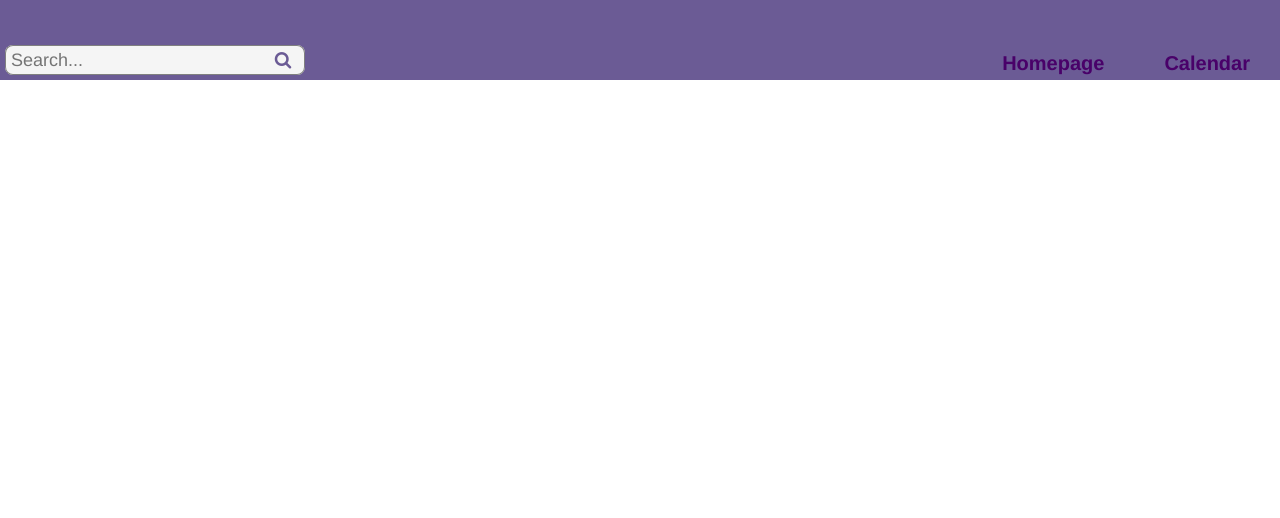
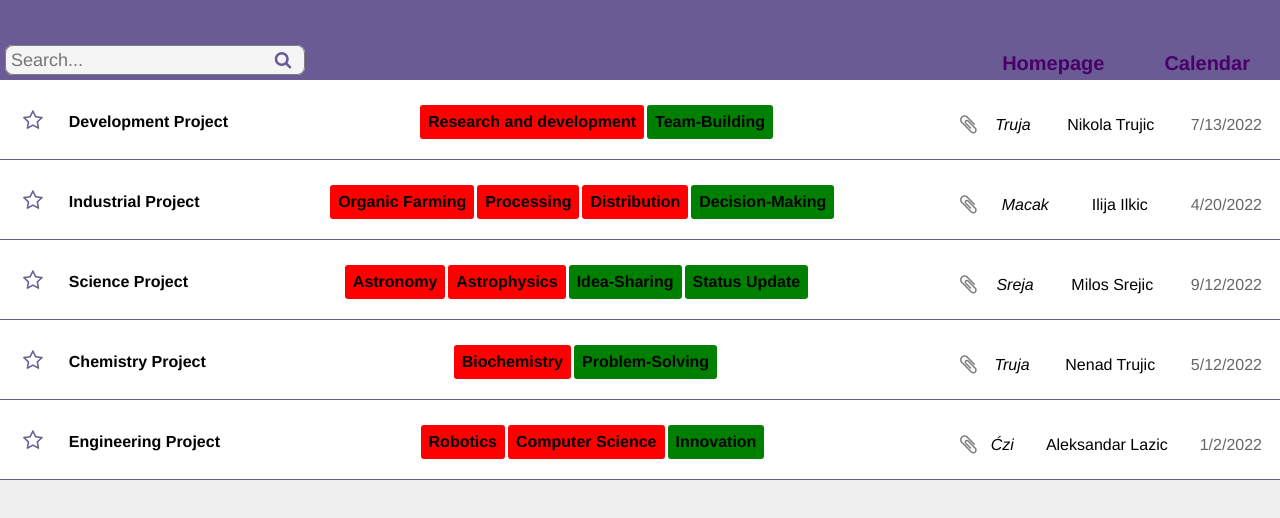
Before and after one commit to nTrujic97/management-tool, a plain HTML site: page public/index.html in a window 1280 px wide. Drawn offline with Linux system fonts and the light colour scheme.

Commit message:
Add body content, resolve conflict

```diff
--- a/public/index.html
+++ b/public/index.html
@@ -44,5 +44,103 @@
 				</div>
 			</form>
 		</header>
+		<!---------------------------------Main content--------------------------------->
+		<main>
+			<div class="row">
+				<div class="row__content">
+					<div class="row__project-wrapper">
+						<i class="fa fa-star-o fa-lg" aria-hidden="true"></i>
+						<p class="row__project">Development Project</p>
+					</div>
+					<div class="row__field-wrapper">
+						<p class="row__field">Research and development</p>
+						<p class="row__activity">Team-Building</p>
+					</div>
+					<div class="row__student-info">
+						<i class="fa fa-paperclip fa-lg" aria-hidden="true"></i>
+						<p class="row__nickname">Truja</p>
+						<p class="row__name">Nikola Trujic</p>
+						<p class="row__date">7/13/2022</p>
+					</div>
+				</div>
+			</div>
+			<div class="row">
+				<div class="row__content">
+					<div class="row__project-wrapper">
+						<i class="fa fa-star-o fa-lg" aria-hidden="true"></i>
+						<p class="row__project">Industrial Project</p>
+					</div>
+					<div class="row__field-wrapper">
+						<p class="row__field">Organic Farming</p>
+						<p class="row__field">Processing</p>
+						<p class="row__field">Distribution</p>
+						<p class="row__activity">Decision-Making</p>
+					</div>
+					<div class="row__student-info">
+						<i class="fa fa-paperclip fa-lg" aria-hidden="true"></i>
+						<p class="row__nickname">Macak</p>
+						<p class="row__name">Ilija Ilkic</p>
+						<p class="row__date">4/20/2022</p>
+					</div>
+				</div>
+			</div>
+			<div class="row">
+				<div class="row__content">
+					<div class="row__project-wrapper">
+						<i class="fa fa-star-o fa-lg" aria-hidden="true"></i>
+						<p class="row__project">Science Project</p>
+					</div>
+					<div class="row__field-wrapper">
+						<p class="row__field">Astronomy</p>
+						<p class="row__field">Astrophysics</p>
+						<p class="row__activity">Idea-Sharing</p>
+						<p class="row__activity">Status Update</p>
+					</div>
+					<div class="row__student-info">
+						<i class="fa fa-paperclip fa-lg" aria-hidden="true"></i>
+						<p class="row__nickname">Sreja</p>
+						<p class="row__name">Milos Srejic</p>
+						<p class="row__date">9/12/2022</p>
+					</div>
+				</div>
+			</div>
+			<div class="row">
+				<div class="row__content">
+					<div class="row__project-wrapper">
+						<i class="fa fa-star-o fa-lg" aria-hidden="true"></i>
+						<p class="row__project">Chemistry Project</p>
+					</div>
+					<div class="row__field-wrapper">
+						<p class="row__field">Biochemistry</p>
+						<p class="row__activity">Problem-Solving</p>
+					</div>
+					<div class="row__student-info">
+						<i class="fa fa-paperclip fa-lg" aria-hidden="true"></i>
+						<p class="row__nickname">Truja</p>
+						<p class="row__name">Nenad Trujic</p>
+						<p class="row__date">5/12/2022</p>
+					</div>
+				</div>
+			</div>
+			<div class="row">
+				<div class="row__content">
+					<div class="row__project-wrapper">
+						<i class="fa fa-star-o fa-lg" aria-hidden="true"></i>
+						<p class="row__project">Engineering Project</p>
+					</div>
+					<div class="row__field-wrapper">
+						<p class="row__field">Robotics</p>
+						<p class="row__field">Computer Science</p>
+						<p class="row__activity">Innovation</p>
+					</div>
+					<div class="row__student-info">
+						<i class="fa fa-paperclip fa-lg" aria-hidden="true"></i>
+						<p class="row__nickname">Ćzi</p>
+						<p class="row__name">Aleksandar Lazic</p>
+						<p class="row__date">1/2/2022</p>
+					</div>
+				</div>
+			</div>
+		</main>
 	</body>
 </html>
--- a/src/css/index.css
+++ b/src/css/index.css
@@ -3,6 +3,14 @@
 	box-sizing: border-box;
 	padding: 0;
 	margin: 0;
+}
+
+body {
+	background-color: #f0f0f0;
+}
+
+main {
+	background-color: white;
 }
 
 .navigation {
@@ -127,3 +135,125 @@
 		width: 50%;
 	}
 }
+
+/*************************** Main content ***************************/
+
+.row {
+	width: 100%;
+	height: 100%;
+	display: flex;
+}
+
+.row__content {
+	width: 100%;
+	height: 100%;
+	display: flex;
+	margin-top: 25px;
+	border-bottom: 1px solid #6b5b95;
+	justify-content: space-between;
+}
+
+.row__project-wrapper {
+	display: flex;
+}
+
+.fa-star-o {
+	color: #6b5b95;
+	padding: 8px;
+	margin-left: 15px;
+}
+
+.row__project {
+	margin: 0;
+	margin-left: 10px;
+	padding: 8px;
+	font-weight: bold;
+}
+
+.row__field-wrapper {
+	display: flex;
+	margin-bottom: 15px;
+}
+
+.row__field {
+	margin: 0px 3px 5px 0px;
+	padding: 8px;
+	background-color: red;
+	font-weight: bold;
+	border-radius: 3px;
+}
+
+.row__activity {
+	margin: 0px 3px 5px 0px;
+	padding: 8px;
+	background-color: green;
+	font-weight: bold;
+	border-radius: 3px;
+}
+
+.row__nickname {
+	padding: 8px;
+	font-style: italic;
+	margin-right: 10px;
+}
+
+.row__name {
+	padding: 8px;
+	margin-right: 10px;
+}
+
+.fa-paperclip {
+	opacity: 0.5;
+}
+
+.row__date {
+	padding: 8px;
+	opacity: 0.6;
+	margin-right: 10px;
+}
+
+.row__student-info {
+	display: flex;
+	width: 25%;
+	align-items: center;
+	justify-content: space-between;
+	margin-bottom: 15px;
+}
+
+/***************************Responsive body design***************************/
+
+@media only screen and (max-width: 1000px) {
+	main {
+		background-color: #bdb0ff;
+		background-image: linear-gradient(0deg, #bdb0ff 0%, #ffffff 80%);
+	}
+
+	.row__content {
+		flex-direction: column;
+		align-items: center;
+	}
+
+	.row__field-wrapper {
+		margin: 0;
+		justify-content: center;
+	}
+
+	.row__project-wrapper {
+		margin-bottom: 10px;
+		justify-content: center;
+	}
+
+	.row__student-info {
+		justify-content: center;
+	}
+}
+
+@media only screen and (max-width: 550px) {
+	.row__field-wrapper {
+		flex-direction: column;
+	}
+
+	.row__project {
+		margin: 0px;
+	}
+}
```
